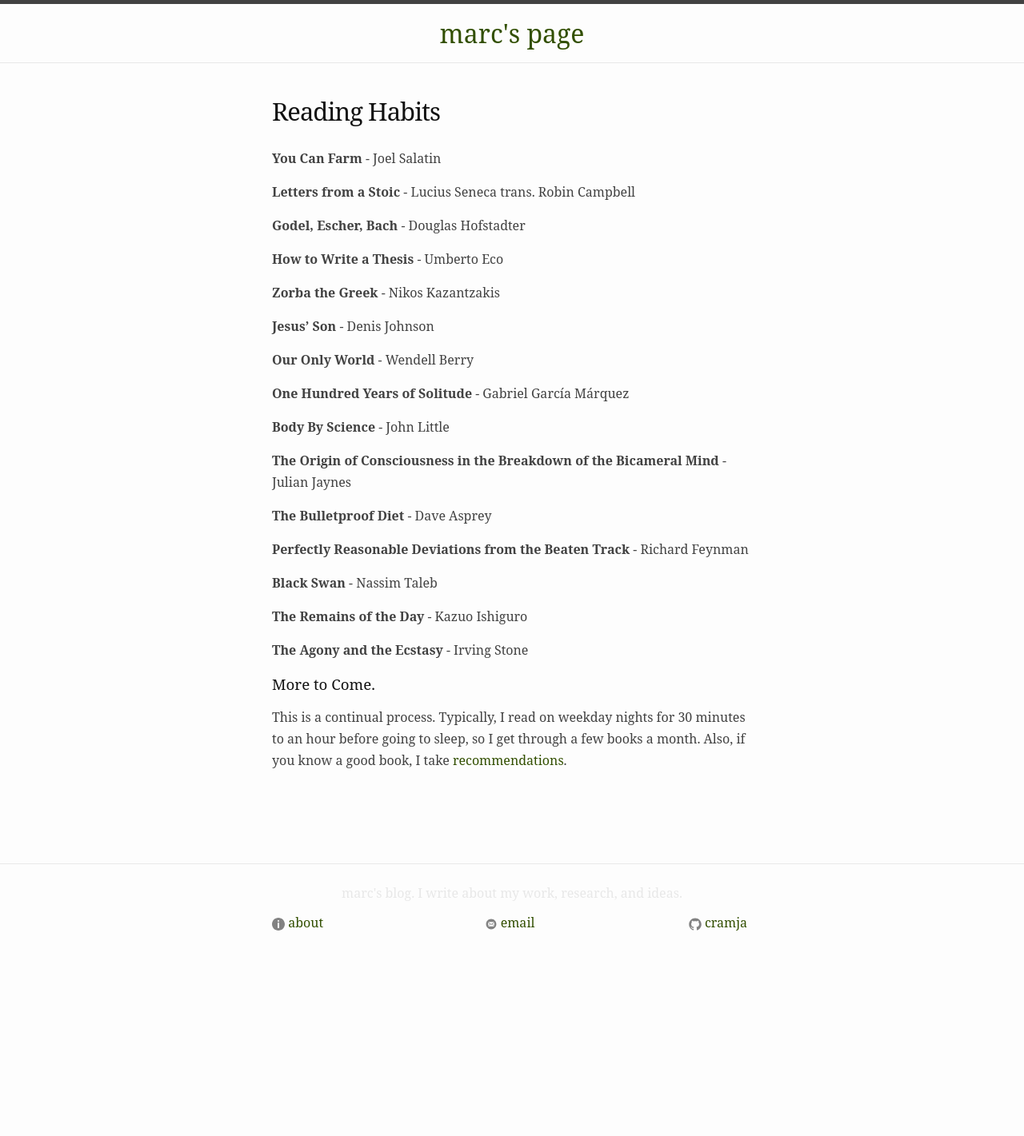
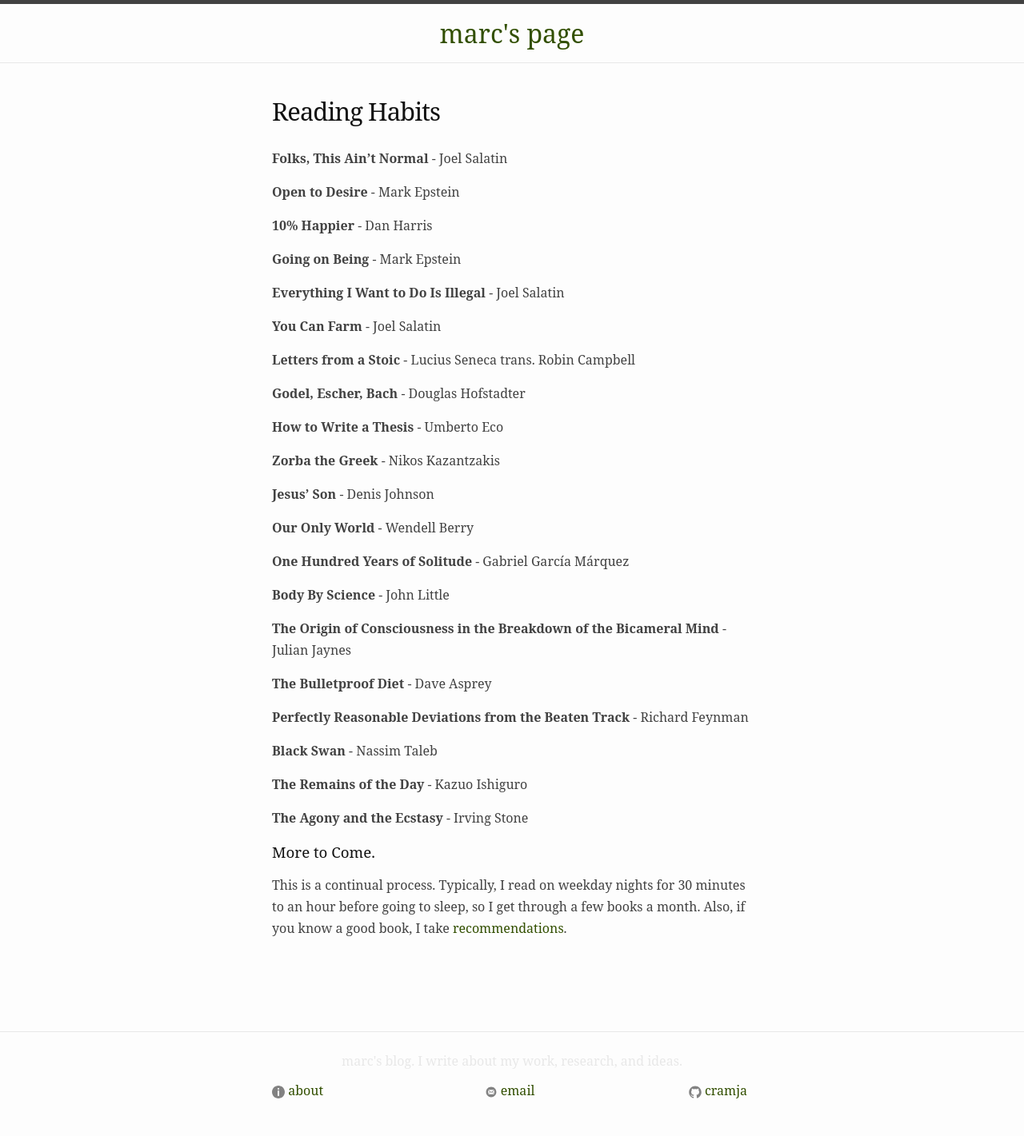
Before and after one commit to cramja/cramja.github.io, a Jekyll site: the page built from reading.md, in a window 1280 px wide. Shown: the whole page at 80% size. Built offline with Jekyll 4.4.1, drawn with Linux system fonts in a browser that asks for light colours; before the commit the page ends 1211 px from its top, so only the background shows below that.

Commit message:
updated reading

```diff
--- a/reading.md
+++ b/reading.md
@@ -3,6 +3,16 @@ layout: page
 permalink: /reading/
 title: Reading Habits
 ---
+
+**Folks, This Ain't Normal** - Joel Salatin
+
+**Open to Desire** - Mark Epstein
+
+**10% Happier** - Dan Harris
+
+**Going on Being** - Mark Epstein
+
+**Everything I Want to Do Is Illegal** - Joel Salatin
 
 **You Can Farm** - Joel Salatin
 
```
